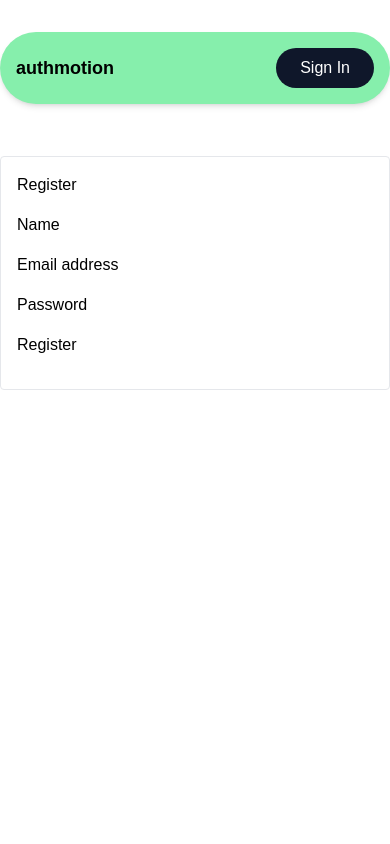
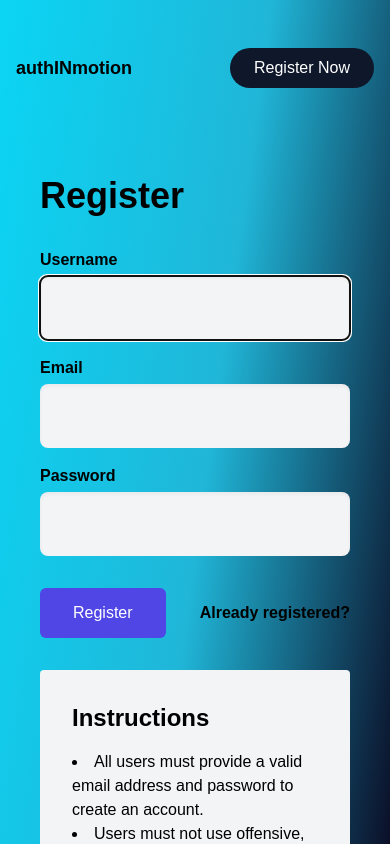
Before and after one commit to codewithsonyy/authInMotion, a Next.js app: page /register in a window 390 px wide. Shown: the top 844 px of the page. Built offline with nearby package versions, Linux system fonts and the light colour scheme; no server answers.

Commit message:
fixed css and responsiveness

```diff
--- a/app/(auth)/login/page.js
+++ b/app/(auth)/login/page.js
@@ -34,74 +34,77 @@ const Login = () => {
 
       console.log(data);
 
-      if(data?.error==null){
-        router.push("/profile")
+      if (data?.error == null) {
+        router.push("/profile");
+      } else {
+        toast.error("Error occured while login");
       }
-      else{
-        toast.error("Error occured while login")
-      }
-
     } catch (error) {
       console.log(error);
     }
   };
 
   return (
-    <div>
 
+    <section className="h-fit">
+      <div className="h-full mt-8 p-8 rounded-md">
+        <div className="g-6 flex h-full flex-wrap items-center justify-center lg:justify-between">
+          <div className="shrink-1 mb-12 grow-0 basis-auto md:mb-0 md:w-9/12 md:shrink-0 lg:w-6/12 xl:w-6/12">
+            <img
+              src="https://tecdn.b-cdn.net/img/Photos/new-templates/bootstrap-login-form/draw2.webp"
+              className="w-full"
+              alt="Sample image"
+            />
+          </div>
 
-      <div className="container container-fluid">
-        <div className="row mt-5 d-flex justify-content-center">
-          <div className="col-10 col-lg-5 ">
-            <form
-              className="border border-secondary rounded p-4"
-              onSubmit={submitHandler}
-            >
-              <h1 className="mb-4">Login</h1>
-              <div className="form-outline mb-4">
-                <label className="form-label" htmlFor="email_field">
+          <div className="mb-12 md:mb-0 md:w-8/12 lg:w-5/12 xl:w-5/12">
+            <form onSubmit={submitHandler}>
+              <div className="relative mb-6">
+                <label className="">
                   Email address
                 </label>
                 <input
+                  className="peer block min-h-[auto] w-full rounded  bg-white px-3 py-[0.32rem] leading-[2.15] outline-none"
                   type="email"
                   id="email_field"
-                  className="form-control"
                   value={email}
                   onChange={(e) => setEmail(e.target.value)}
                 />
               </div>
 
-              <div className="form-outline mb-4">
-                <label className="form-label" htmlFor="password_field">
+              <div className="relative mb-6">
+                <label  className="">
                   Password
                 </label>
                 <input
                   type="password"
-                  id="password_field"
-                  className="form-control"
+                  className="peer block min-h-[auto] w-full rounded  bg-white px-3 py-[0.32rem] leading-[2.15] outline-none"
                   value={password}
                   onChange={(e) => setPassword(e.target.value)}
                 />
               </div>
 
-              <button
-                type="submit"
-                className="btn btn-block w-100 btn-primary btn-block mb-4"
-              >
-                Sign in
-              </button>
+              <div className="text-center lg:text-left">
+                <button
+                  className="inline-block rounded shadow-md bg-slate-900 hover:bg-[#2ff9c6] hover:text-black px-7 pb-2.5 pt-3 text-sm font-medium uppercase leading-normal text-white  focus:outline-none"
+                  type="submit"
+                >
+                  Sign in
+                </button>
 
-              <div className="text-center">
-                <p>
-                  Dont have an account? <Link href="/register">Register Now</Link>
+                <p className="mb-0 mt-2 pt-1 text-sm font-semibold">
+                  Dont have an account?{" "}
+                  <Link href="/register">
+                    <span className=" text-green-400 ">Register Now</span>
+                  </Link>
                 </p>
               </div>
             </form>
+            <ToastContainer />
           </div>
         </div>
-        <ToastContainer />
       </div>
-    </div>
+    </section>
   );
 };
 
--- a/app/(auth)/register/page.js
+++ b/app/(auth)/register/page.js
@@ -1,5 +1,4 @@
 "use client";
-
 
 import React, { useState } from "react";
 import { signIn } from "next-auth/react";
@@ -7,12 +6,10 @@ import "react-toastify/dist/ReactToastify.css";
 
 import { ToastContainer, toast } from "react-toastify";
 
-
 const Register = () => {
   const [username, setUserName] = useState("");
   const [email, setEmail] = useState("");
   const [password, setPassword] = useState("");
-
 
   const submitHandler = async (e) => {
     e.preventDefault();
@@ -27,14 +24,13 @@ const Register = () => {
     }
     try {
       const response = await fetch("api/register", {
-        method:'POST',
-        headers:{
-          'Content-Type':'application/json'
+        method: "POST",
+        headers: {
+          "Content-Type": "application/json",
         },
-        body:JSON.stringify({username,email,password})
-
+        body: JSON.stringify({ username, email, password }),
       });
-let res= await response.json()
+      let res = await response.json();
       console.log(res);
       if (res.ok) {
         toast.success("Successfully registered the user");
@@ -51,69 +47,87 @@ let res= await response.json()
     }
   };
 
-
-
-
-
   return (
     <div>
-      <div className="container container-fluid">
-        <div className="row mt-5 d-flex justify-content-center">
-          <div className="col-10 col-lg-5 ">
-            <form
-              className="border border-secondary rounded p-4"
-              onSubmit={submitHandler}
-            >
-              <h1 className="mb-4">Register</h1>
-
-              <div className="form-outline mb-4">
-                <label className="form-label" htmlFor="name_field">
-                  Name
+      <div className="p-10 h-fit">
+        <h1 className="mb-8 font-extrabold text-4xl">Register</h1>
+        <div className="grid grid-cols-1 md:grid-cols-2 gap-8">
+          <form onSubmit={submitHandler}>
+            <div>
+              <label className="block font-semibold" for="name">
+                Username
               </label>
               <input
+                className="w-full shadow-inner bg-gray-100 rounded-lg placeholder-black text-2xl p-4 border-none block mt-1 "
                 type="text"
-                  id="name_field"
-                  className="form-control"
+                name="username"
+                required="required"
                 value={username}
                 onChange={(e) => setUserName(e.target.value)}
+                autofocus="autofocus"
               />
             </div>
 
-              <div className="form-outline mb-4">
-                <label className="form-label" htmlFor="email_field">
-                  Email address
+            <div className="mt-4">
+              <label className="block font-semibold" for="email">
+                Email
               </label>
               <input
+                className=" shadow-inner bg-gray-100 rounded-lg placeholder-black text-2xl p-4 border-none block mt-1 w-full"
                 type="email"
-                  id="email_field"
-                  className="form-control"
+                name="email"
                 value={email}
                 onChange={(e) => setEmail(e.target.value)}
+                required="required"
               />
             </div>
 
-              <div className="form-outline mb-4">
-                <label className="form-label" htmlFor="password_field">
+            <div className="mt-4">
+              <label className="block font-semibold" for="password">
                 Password
               </label>
               <input
+                className=" shadow-inner bg-gray-100 rounded-lg placeholder-black text-2xl p-4 border-none block mt-1 w-full"
                 type="password"
-                  id="password_field"
-                  className="form-control"
+                name="password"
                 value={password}
                 onChange={(e) => setPassword(e.target.value)}
+                required="required"
+                autocomplete="new-password"
               />
             </div>
 
+            <div className="flex items-center justify-between mt-8">
               <button
                 type="submit"
-                className="btn btn-block w-100 btn-primary btn-block mb-4"
+                className="flex items-center justify-center px-8 py-3 border border-transparent text-base font-medium rounded-md text-white bg-indigo-600 hover:bg-indigo-700 md:py-4 md:text-lg md:px-10"
               >
                 Register
               </button>
+              <a className="font-semibold">Already registered?</a>
+            </div>
+          </form>
+
+          <aside className="">
+            <div className="bg-gray-100 p-8 rounded">
+              <h2 className="font-bold text-2xl">Instructions</h2>
+              <ul className="list-disc mt-4 list-inside">
+                <li>
+                  All users must provide a valid email address and password to
+                  create an account.
+                </li>
+                <li>
+                  Users must not use offensive, vulgar, or otherwise
+                  inappropriate language in their username or profile
+                  information
+                </li>
+                <li>
+                  Users must not create multiple accounts for the same person.
+                </li>
+              </ul>
+            </div>
+          </aside>
           <ToastContainer />
-            </form>
-          </div>
         </div>
       </div>
     </div>
--- a/app/entry/page.js
+++ b/app/entry/page.js
@@ -14,9 +14,8 @@ const EntryPage = () => {
   return<>
 
     <LoginFramer/>
-<p>or</p>
-<button className="bg-red-400 p-4 rounded-full" onClick={(signIn)}>sign in</button>
-  </>
+
+ </>
 };
 
 export default EntryPage;
--- a/app/globals.css
+++ b/app/globals.css
@@ -28,81 +28,27 @@
   .hero-gradient {
     background: linear-gradient(
       97.86deg,
-      #a509ff 0%,
-      #34acc7 53.65%,
-      #a134c7 100%
+      #2ff9c6 0%,
+      #20b6d8 53.65%,
+      #1a203e 100%
     );
   }
 
-  .gradient-02 {
-    position: absolute;
-    width: 200px;
-    height: 438px;
-    top: 0px;
-    right: 0px;
 
-    background: #7aebfb;
-    filter: blur(190px);
-  }
-
-  .glassmorphism {
-    background: rgba(255, 255, 255, 0.25);
-    box-shadow: 0 8px 32px 0 rgba(31, 38, 135, 0.37);
-    backdrop-filter: blur(4px);
-    -webkit-backdrop-filter: blur(4px);
-    border: 1px solid rgba(255, 255, 255, 0.18);
-  }
-
-  .gradient-03 {
-    position: absolute;
-    width: 404px;
-    height: 800px;
-    left: 20%;
-    top: 5%;
-
-    background: rgba(149, 66, 232, 0.35);
-    filter: blur(175px);
-    transform: rotate(-114.2deg);
-  }
-
-  .gradient-04 {
-    position: absolute;
-    width: 304px;
-    height: 100vh;
-    left: 30%;
-    top: 10%;
-
-    background: rgba(45, 72, 152, 0.75);
-    filter: blur(200px);
-    transform: rotate(-53.13deg);
-  }
-
-  .gradient-05 {
+  .hero-gradientbody {
     background: linear-gradient(
-      180deg,
-      rgba(255, 255, 255, 0.04) 0%,
-      rgba(255, 255, 255, 0) 100%
+      97.86deg,
+      #0bd5f4 0%,
+      #20b6d8 53.65%,
+      #0b0f28 100%
     );
   }
 
-  .feedback-gradient {
-    position: absolute;
-    width: 200px;
-    height: 316px;
-    left: 0px;
-    top: 0px;
 
-    background: #8d39a3;
-    filter: blur(175px);
+  .glassmorphism {
+    background:black ;
+    box-shadow: 2px 2px 2px 0px #2ff9c6;
+
+
+    border: 1px solid black;
   }
-
-  .footer-gradient {
-    position: absolute;
-    width: 500px;
-    height: 100px;
-    left: 37%;
-    bottom: 0;
-
-    background: #65c4fa;
-    filter: blur(150px);
-  }
--- a/app/layout.js
+++ b/app/layout.js
@@ -13,7 +13,7 @@ export const metadata = {
 export default function RootLayout({ children }) {
   return (
     <html lang="en">
-      <body className={inter.className}>
+      <body className="bg-emerald-100 hero-gradientbody h-screen">
         <NextAuthProvider>
         <div className="max-w-3xl mx-auto ">
 
--- a/components/Navbar.js
+++ b/components/Navbar.js
@@ -3,6 +3,7 @@ import { motion } from "framer-motion";
 import {navVariants} from "../utils/motion";
 import {signIn,signOut, useSession } from 'next-auth/react'
 import React from 'react'
+import Link from "next/link";
 useSession
 const Navbar = () => {
   const {status}=useSession();
@@ -13,9 +14,9 @@ const Navbar = () => {
     whileInView="show"
     className="py-8 relative"
   >
-    <div className='p-4 flex justify-between items-center rounded-full shadow-md bg-green-300'>
-        <h2 className='font-bold text-lg text-black'>authmotion</h2>
-        {status==="authenticated"?(<button onClick={()=>signOut()} className='bg-slate-900 text-white px-6 py-2 rounded-full'>Sign Out</button>):(<button onClick={()=>signIn("google")} className='bg-slate-900 text-white px-6 py-2 rounded-full'>Sign In</button>)}
+    <div className='p-4 flex justify-between items-center rounded-full sm:shadow-sm sm:shadow-black sm:bg-[#2ff9c6] '>
+        <h2 className='font-extrabold  text-lg text-black '> <Link href="/">authINmotion</Link></h2>
+        {status==="authenticated"?(<button onClick={()=>signOut()} className='bg-slate-900 text-white px-6 py-2 rounded-full'>Sign Out</button>):(<button className='bg-slate-900 text-white px-6 py-2 rounded-full'> <Link href="/register">Register Now</Link></button>)}
 
     </div></motion.nav>
   )
```
Also changed, not shown: app/api/auth/[...nextauth]/route.js (+5 -5 lines), components/ExploreCard.js (+8 -8 lines), components/LoginFramer.js (+10 -4 lines), public/facebook.png (added). Lines whose indentation alone changed are shown as unchanged.
